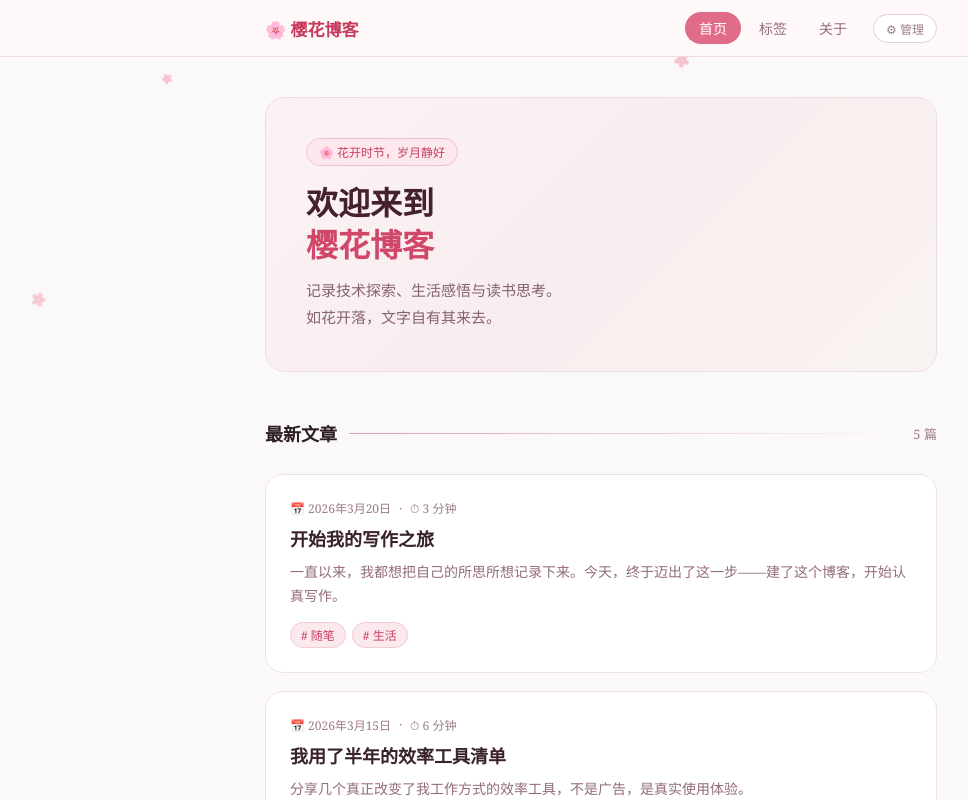
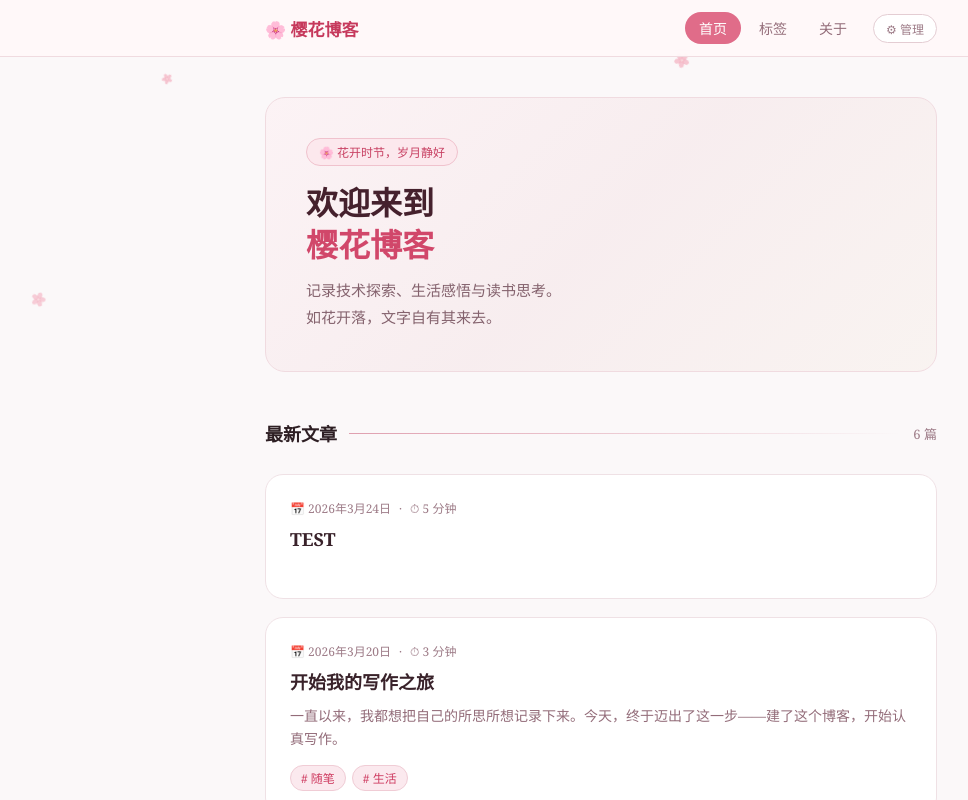
Before and after one commit to BrightQX/BrightQX.github.io, a React (Vite) app: page / in a window 1280 px wide. Shown: the top 800 px of the page, without its empty margins (39-1007 px from the left). Built offline with nearby package versions, Linux system fonts and the light colour scheme.

Commit message:
fix: App.tsx 改为从 src/data/posts.ts 和 config.ts 读取数据，发布后构建结果随数据更新

```diff
--- a/src/App.tsx
+++ b/src/App.tsx
@@ -2,6 +2,8 @@ import React, { useState, useEffect, useCallback } from 'react';
 import { BrowserRouter, Routes, Route, Link, useLocation, useParams, useNavigate } from 'react-router-dom';
 import ReactMarkdown from 'react-markdown';
 import remarkGfm from 'remark-gfm';
+import { posts as builtinPosts } from './data/posts';
+import { defaultConfig as builtinConfig } from './data/config';
 
 // ===== 类型 =====
 interface Post {
@@ -30,78 +32,9 @@ interface SiteConfig {
   timeline: { year: string; event: string }[];
 }
 
-// ===== 默认数据 =====
-const defaultPosts: Post[] = [
-  {
-    id: '1',
-    title: '开始我的写作之旅',
-    slug: 'start-my-writing-journey',
-    excerpt: '一直以来，我都想把自己的所思所想记录下来。今天，终于迈出了这一步——建了这个博客，开始认真写作。',
-    date: '2026-03-20',
-    readTime: 3,
-    tags: ['随笔', '生活'],
-    content: `# 开始我的写作之旅\n\n一直以来，我都想把自己的所思所想记录下来。今天，终于迈出了这一步——建了这个博客，开始认真写作。\n\n## 为什么写作？\n\n写作对我来说，是一种**整理思绪**的方式。\n\n> 写作不是为了展示聪明，而是为了理清思路。\n\n## 我打算写什么？\n\n- **技术分享**：编程、工具、效率方法\n- **读书笔记**：好书不能只读一遍\n- **生活随笔**：记录值得记录的瞬间\n\n感谢你找到这里。欢迎交流 :)`,
-  },
-  {
-    id: '2',
-    title: '我用了半年的效率工具清单',
-    slug: 'productivity-tools',
-    excerpt: '分享几个真正改变了我工作方式的效率工具，不是广告，是真实使用体验。',
-    date: '2026-03-15',
-    readTime: 6,
-    tags: ['效率', '工具'],
-    content: `# 我用了半年的效率工具清单\n\n分享几个真正改变了我工作方式的效率工具。\n\n## 笔记类\n\n### Obsidian\n\n双向链接笔记，适合构建个人知识图谱。\n\n**优点：**\n- 完全本地，数据在自己手里\n- 插件生态强大\n- Markdown 原生支持\n\n## 写作类\n\n### Typora\n\n最干净的 Markdown 编辑器，没有之一。\n\n---\n\n工具只是工具，最重要的还是养成**使用习惯**。`,
-  },
-  {
-    id: '3',
-    title: 'TypeScript 实用技巧',
-    slug: 'typescript-practical-tips',
-    excerpt: '这些 TypeScript 技巧是我在真实项目中反复用到的，实战中摸爬滚打出来的经验。',
-    date: '2026-03-08',
-    readTime: 8,
-    tags: ['技术', 'TypeScript'],
-    content: `# TypeScript 实用技巧\n\n这些 TypeScript 技巧是我在真实项目中反复用到的。\n\n## 1. 善用 \`satisfies\` 操作符\n\n\`\`\`typescript\nconst config = {\n  port: 3000,\n  host: 'localhost',\n} satisfies Record<string, string | number>;\n\`\`\`\n\n## 2. 使用 \`as const\` 锁定字面量类型\n\n\`\`\`typescript\nconst ROLES = ['admin', 'user', 'guest'] as const;\ntype Role = typeof ROLES[number];\n\`\`\`\n\nTypeScript 的类型系统深不见底，但掌握这些高频模式，应对日常开发绰绰有余。`,
-  },
-  {
-    id: '4',
-    title: '《深度工作》读书笔记',
-    slug: 'deep-work-reading-notes',
-    excerpt: '卡尔·纽波特的《深度工作》彻底改变了我对时间管理的认知。',
-    date: '2026-02-28',
-    readTime: 5,
-    tags: ['读书', '效率'],
-    content: `# 《深度工作》读书笔记\n\n卡尔·纽波特的《深度工作》彻底改变了我对时间管理的认知。\n\n## 核心观点\n\n> 深度工作：在无干扰的状态下专注进行职业活动，使个人的认知能力得到极致发挥。\n\n## 我的实践\n\n| 时间段 | 安排 |\n|--------|------|\n| 9:00-10:30 | 深度工作块 1 |\n| 11:00-12:30 | 深度工作块 2 |\n\n这本书值得反复读。推荐。`,
-  },
-  {
-    id: '5',
-    title: '用 React + Vite 搭建现代前端项目',
-    slug: 'react-vite-modern-setup',
-    excerpt: '从零开始搭建一个生产级的 React 项目，包含代码规范等配置。',
-    date: '2026-02-18',
-    readTime: 10,
-    tags: ['技术', 'React'],
-    content: `# 用 React + Vite 搭建现代前端项目\n\n从零开始搭建一个生产级的 React 项目。\n\n## 初始化项目\n\n\`\`\`bash\nnpm create vite@latest my-app -- --template react-ts\ncd my-app\nnpm install\n\`\`\`\n\n## 配置路径别名\n\n在 \`vite.config.ts\` 中配置 \`@\` 路径别名即可。\n\n---\n\n这套配置是我目前最顺手的 React 项目起始模板。`,
-  },
-];
-
-const defaultConfig: SiteConfig = {
-  blogName: '🌸 樱花博客',
-  blogSlogan: '如花开落，文字自有其来去',
-  heroTitle: '欢迎来到樱花博客',
-  heroSubtitle: '记录技术探索、生活感悟与读书思考。\n如花开落，文字自有其来去。',
-  authorName: '你好，我是博主',
-  authorRole: '开发者 · 写作者 · 思考者',
-  authorBio: '欢迎来到我的博客！这里是我记录技术学习、生活感悟和读书思考的地方。我相信写作是最好的学习方式——把脑子里模糊的想法变成清晰的文字，这个过程本身就是一种理解的加深。',
-  authorEmail: 'hello@sakura-blog.com',
-  authorGithub: 'github.com/sakura-blog',
-  skills: ['TypeScript', 'React', 'Node.js', 'Python', 'Vite', 'Tailwind CSS'],
-  labels: ['前端开发', '效率工具控', '读书爱好者'],
-  timeline: [
-    { year: '2026', event: '开始写这个博客，记录技术、生活与美好瞬间' },
-    { year: '2024', event: '系统学习前端开发，爱上了 TypeScript 和组件化设计' },
-    { year: '2022', event: '接触编程，写下人生第一行 Hello World' },
-  ],
-};
+// ===== 默认数据（从 src/data/ 读取，发布时更新这两个文件即可）=====
+const defaultPosts: Post[] = builtinPosts as unknown as Post[];
+const defaultConfig: SiteConfig = builtinConfig as unknown as SiteConfig;
 
 // ===== localStorage 持久化 =====
 function loadPosts(): Post[] {
```
